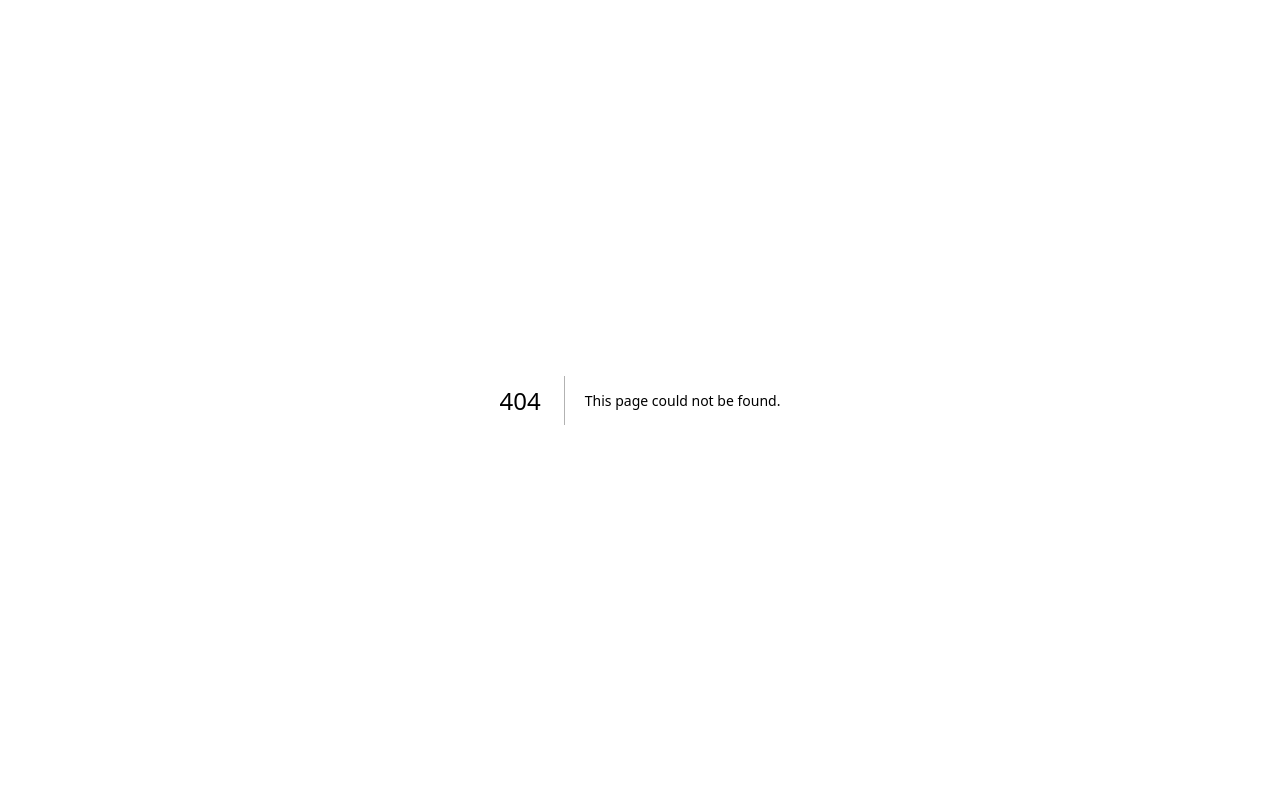
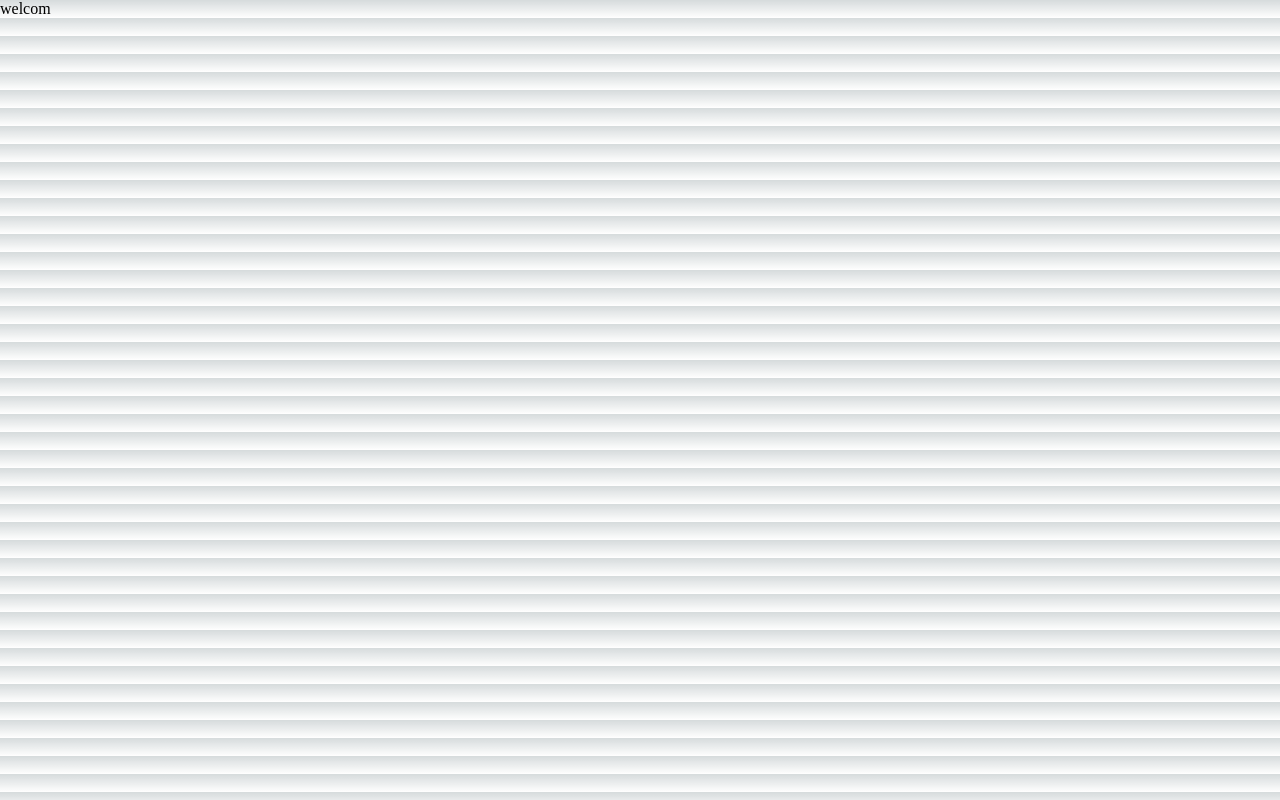
Before and after one commit to fishenchips/portfolio, a Next.js app: page /projects/krukan in a window 1280 px wide. Before the commit this address had no page. Built offline with nearby package versions, Linux system fonts and the light colour scheme.

Commit message:
creating project nested pages

```diff
--- /dev/null
+++ b/src/app/projects/krukan/page.tsx
@@ -0,0 +1,9 @@
+const KrukanPage = () => {
+  return (
+    <>
+      <p>welcom</p>
+    </>
+  );
+};
+
+export default KrukanPage;
```
Also changed, not shown: src/app/projects/platzis-paradise/page.tsx (added, +9 -0 lines), src/app/projects/spirit-realm/page.tsx (added, +9 -0 lines), src/app/projects/styrda/page.tsx (added, +9 -0 lines).
